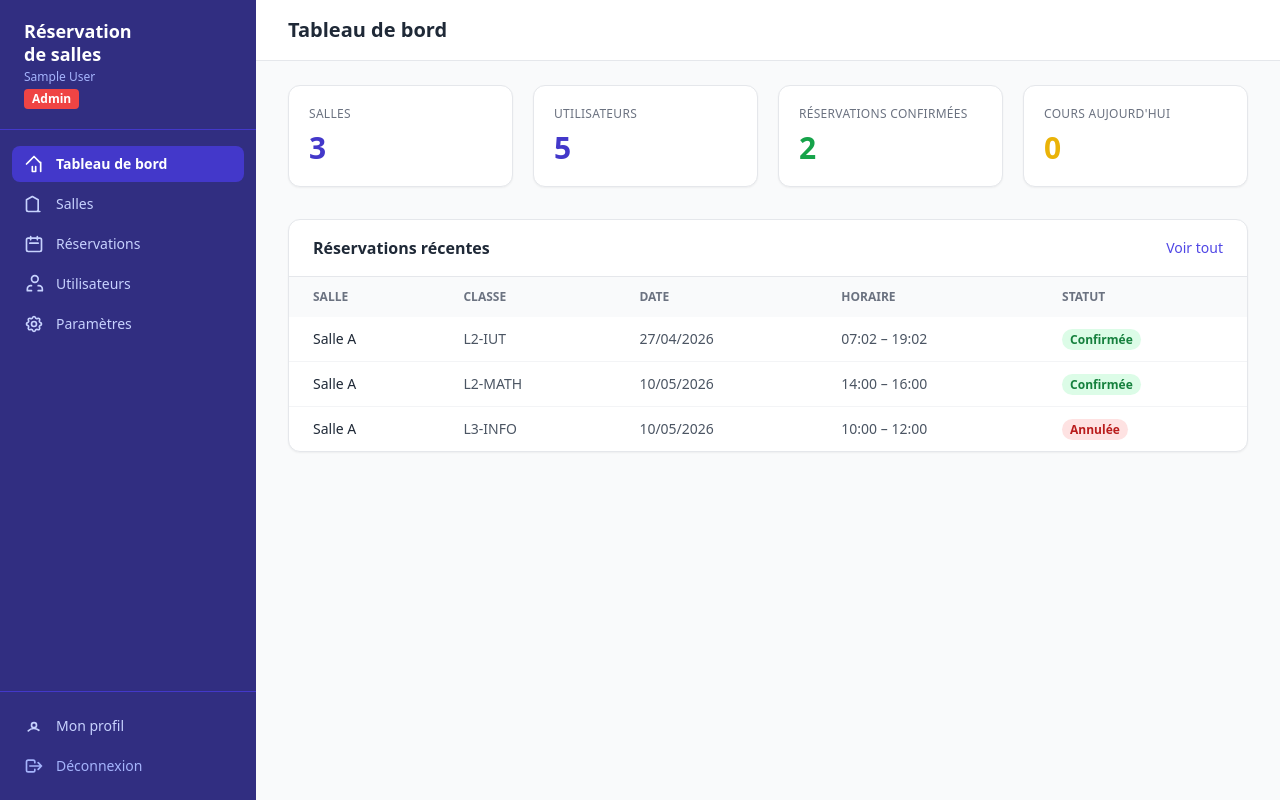
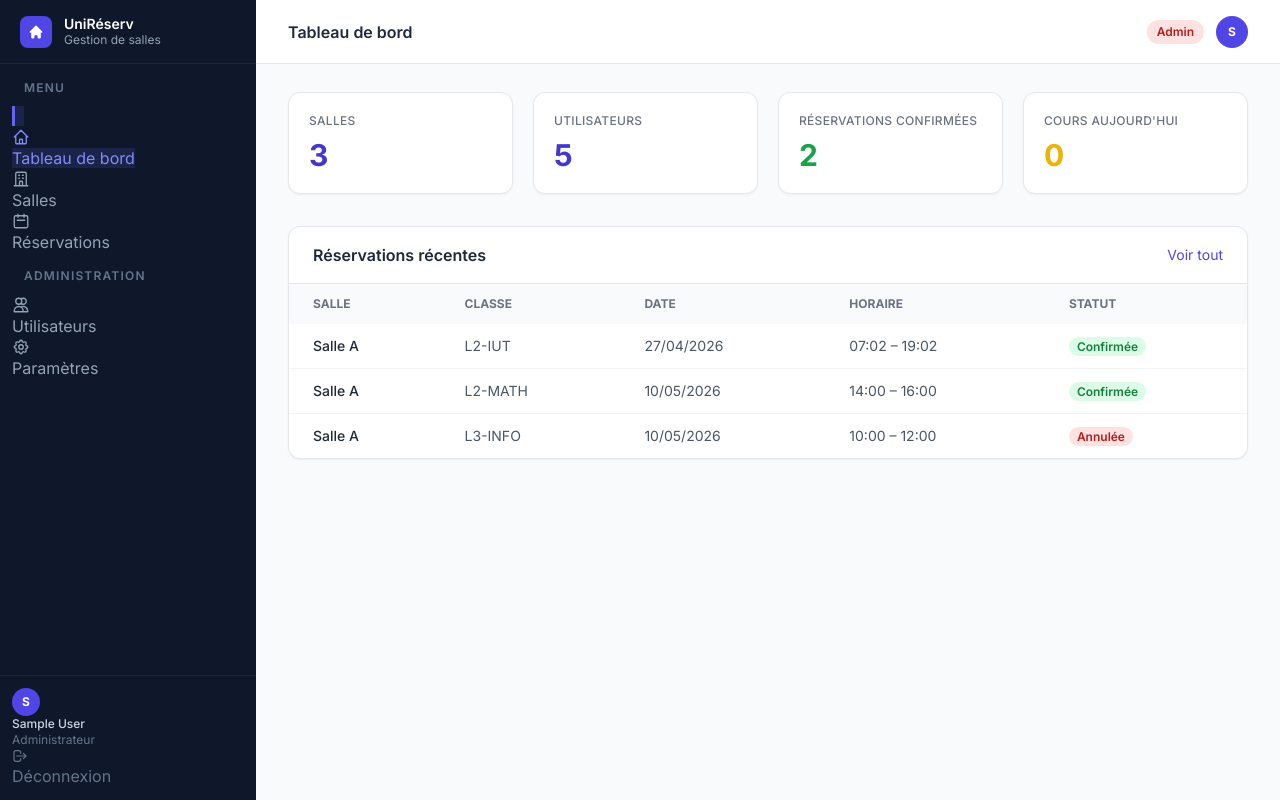
Before and after one commit to GodsonInvest/TP_Python_Projet_7_ANATO-HOVO, a Flask app: page /dashboard in a window 1280 px wide. Run offline with Flask 3, Linux system fonts and the light colour scheme; the visitor is signed in with stand-in values (Sample User, id 1); data comes from the database, SQL or seed files in the repository; both versions use the stored data as it was after the commit; some libraries are stand-ins or nearby versions.

Commit message:
mise à jour de l' UI

```diff
--- a/gestion de salle/templates/base.html
+++ b/gestion de salle/templates/base.html
@@ -1,131 +1,169 @@
 <!DOCTYPE html>
-<html lang="fr">
+<html lang="fr" class="h-full">
 <head>
   <meta charset="UTF-8" />
   <meta name="viewport" content="width=device-width, initial-scale=1.0" />
-  <title>{% block title %}Réservation de salles{% endblock %}</title>
+  <title>{% block title %}UniRéserv{% endblock %} — UniRéserv</title>
+  <link rel="preconnect" href="https://fonts.googleapis.com" />
+  <link rel="preconnect" href="https://fonts.gstatic.com" crossorigin />
+  <link href="https://fonts.googleapis.com/css2?family=Inter:wght@300;400;500;600;700&display=swap" rel="stylesheet" />
   <script src="https://cdn.tailwindcss.com"></script>
+  <script>
+    tailwind.config = {
+      theme: {
+        extend: {
+          fontFamily: { sans: ['Inter', 'sans-serif'] },
+        }
+      }
+    }
+  </script>
+  <style>
+    body { font-family: 'Inter', sans-serif; }
+    .nav-item { @apply flex items-center gap-3 px-3 py-2.5 rounded-lg text-sm font-medium transition-all duration-150; }
+    .nav-item-active { background: rgba(99,102,241,0.15); color: #818cf8; border-left: 3px solid #6366f1; padding-left: calc(0.75rem - 3px); }
+    .nav-item-inactive { color: #94a3b8; }
+    .nav-item-inactive:hover { background: rgba(255,255,255,0.05); color: #cbd5e1; }
+    .stat-card { transition: transform 0.15s ease, box-shadow 0.15s ease; }
+    .stat-card:hover { transform: translateY(-2px); box-shadow: 0 10px 25px -5px rgba(0,0,0,0.08); }
+    .btn-primary { @apply inline-flex items-center gap-2 bg-indigo-600 hover:bg-indigo-700 text-white text-sm font-semibold px-4 py-2.5 rounded-lg transition-all duration-150 shadow-sm; }
+    .btn-secondary { @apply inline-flex items-center gap-2 bg-white hover:bg-slate-50 text-slate-700 text-sm font-medium px-4 py-2.5 rounded-lg border border-slate-200 transition-all duration-150 shadow-sm; }
+    .btn-danger { @apply inline-flex items-center gap-2 bg-red-50 hover:bg-red-100 text-red-600 text-sm font-medium px-3 py-1.5 rounded-lg border border-red-200 transition-all duration-150; }
+    .input-field { @apply w-full rounded-lg border border-slate-300 bg-white px-3.5 py-2.5 text-sm text-slate-800 placeholder-slate-400 focus:outline-none focus:ring-2 focus:ring-indigo-500 focus:border-transparent transition-all duration-150; }
+    .card { @apply bg-white rounded-xl border border-slate-200 shadow-sm; }
+    tr.data-row:hover td { background-color: #f8fafc; }
+    @keyframes slideIn { from { opacity:0; transform:translateY(-8px); } to { opacity:1; transform:none; } }
+    .flash-msg { animation: slideIn 0.2s ease; }
+  </style>
 </head>
-<body class="bg-gray-50 min-h-screen flex">
+<body class="h-full bg-slate-50 flex" style="font-family:'Inter',sans-serif">
 
-  <!-- Sidebar -->
-  <aside class="w-64 bg-indigo-900 text-white flex flex-col min-h-screen fixed top-0 left-0">
-    <div class="px-6 py-5 border-b border-indigo-700">
-      <h1 class="text-lg font-bold leading-tight">Réservation<br>de salles</h1>
-      <p class="text-xs text-indigo-300 mt-1">{{ session.user_nom }}</p>
-      {% set role = session.user_role %}
-      {% if role == 'admin' %}
-        <span class="inline-block mt-1 px-2 py-0.5 rounded text-xs font-semibold bg-red-500">Admin</span>
-      {% elif role == 'responsable' %}
-        <span class="inline-block mt-1 px-2 py-0.5 rounded text-xs font-semibold bg-yellow-400 text-yellow-900">Responsable</span>
-      {% elif role == 'enseignant' %}
-        <span class="inline-block mt-1 px-2 py-0.5 rounded text-xs font-semibold bg-blue-400">Enseignant</span>
-      {% else %}
-        <span class="inline-block mt-1 px-2 py-0.5 rounded text-xs font-semibold bg-indigo-400">Étudiant</span>
-      {% endif %}
+  <!-- ── Sidebar ── -->
+  <aside class="w-64 bg-slate-900 flex flex-col fixed inset-y-0 left-0 z-30" style="background:linear-gradient(180deg,#0f172a 0%,#0f172a 100%)">
+
+    <!-- Logo -->
+    <div class="h-16 flex items-center gap-3 px-5 border-b border-white/5">
+      <div class="w-8 h-8 rounded-lg bg-indigo-600 flex items-center justify-center shrink-0">
+        <svg class="w-4 h-4 text-white" fill="currentColor" viewBox="0 0 20 20">
+          <path d="M10.707 2.293a1 1 0 00-1.414 0l-7 7a1 1 0 001.414 1.414L4 10.414V17a1 1 0 001 1h2a1 1 0 001-1v-2a1 1 0 011-1h2a1 1 0 011 1v2a1 1 0 001 1h2a1 1 0 001-1v-6.586l.293.293a1 1 0 001.414-1.414l-7-7z"/>
+        </svg>
+      </div>
+      <div>
+        <p class="text-white font-semibold text-sm leading-tight">UniRéserv</p>
+        <p class="text-slate-400 text-xs">Gestion de salles</p>
+      </div>
     </div>
 
-    <nav class="flex-1 px-3 py-4 space-y-1">
-      <a href="{{ url_for('dashboard') }}"
-         class="flex items-center gap-3 px-3 py-2 rounded-lg text-sm transition
-                {% if active == 'dashboard' %}bg-indigo-700 font-semibold{% else %}hover:bg-indigo-800 text-indigo-200{% endif %}">
-        <svg class="w-5 h-5" fill="none" stroke="currentColor" stroke-width="2" viewBox="0 0 24 24">
-          <path stroke-linecap="round" stroke-linejoin="round" d="M3 12l2-2m0 0l7-7 7 7m-9 5v6h4v-6m6 6V10"/>
+    <!-- Nav principale -->
+    <nav class="flex-1 px-3 py-4 space-y-0.5 overflow-y-auto">
+      <p class="text-slate-500 text-xs font-semibold uppercase tracking-widest px-3 mb-2">Menu</p>
+
+      <a href="{{ url_for('dashboard') }}" class="nav-item {% if active=='dashboard' %}nav-item-active{% else %}nav-item-inactive{% endif %}">
+        <svg class="w-4.5 h-4.5 shrink-0" style="width:18px;height:18px" fill="none" stroke="currentColor" stroke-width="1.75" viewBox="0 0 24 24">
+          <path stroke-linecap="round" stroke-linejoin="round" d="M3 12l2-2m0 0l7-7 7 7M5 10v10a1 1 0 001 1h3m10-11l2 2m-2-2v10a1 1 0 01-1 1h-3m-6 0a1 1 0 001-1v-4a1 1 0 011-1h2a1 1 0 011 1v4a1 1 0 001 1m-6 0h6"/>
         </svg>
         Tableau de bord
       </a>
 
-      <a href="{{ url_for('salles') }}"
-         class="flex items-center gap-3 px-3 py-2 rounded-lg text-sm transition
-                {% if active == 'salles' %}bg-indigo-700 font-semibold{% else %}hover:bg-indigo-800 text-indigo-200{% endif %}">
-        <svg class="w-5 h-5" fill="none" stroke="currentColor" stroke-width="2" viewBox="0 0 24 24">
-          <path stroke-linecap="round" stroke-linejoin="round" d="M19 21H5a2 2 0 01-2-2V7l7-4 7 4v12a2 2 0 01-2 2z"/>
+      <a href="{{ url_for('salles') }}" class="nav-item {% if active=='salles' %}nav-item-active{% else %}nav-item-inactive{% endif %}">
+        <svg style="width:18px;height:18px" fill="none" stroke="currentColor" stroke-width="1.75" viewBox="0 0 24 24">
+          <path stroke-linecap="round" stroke-linejoin="round" d="M19 21V5a2 2 0 00-2-2H7a2 2 0 00-2 2v16m14 0h2m-2 0h-5m-9 0H3m2 0h5M9 7h1m-1 4h1m4-4h1m-1 4h1m-5 10v-5a1 1 0 011-1h2a1 1 0 011 1v5m-4 0h4"/>
         </svg>
         Salles
       </a>
 
-      <a href="{{ url_for('reservations') }}"
-         class="flex items-center gap-3 px-3 py-2 rounded-lg text-sm transition
-                {% if active == 'reservations' %}bg-indigo-700 font-semibold{% else %}hover:bg-indigo-800 text-indigo-200{% endif %}">
-        <svg class="w-5 h-5" fill="none" stroke="currentColor" stroke-width="2" viewBox="0 0 24 24">
+      <a href="{{ url_for('reservations') }}" class="nav-item {% if active=='reservations' %}nav-item-active{% else %}nav-item-inactive{% endif %}">
+        <svg style="width:18px;height:18px" fill="none" stroke="currentColor" stroke-width="1.75" viewBox="0 0 24 24">
           <path stroke-linecap="round" stroke-linejoin="round" d="M8 7V3m8 4V3m-9 8h10M5 21h14a2 2 0 002-2V7a2 2 0 00-2-2H5a2 2 0 00-2 2v12a2 2 0 002 2z"/>
         </svg>
         Réservations
       </a>
 
       {% if session.user_role == 'admin' %}
-      <a href="{{ url_for('utilisateurs') }}"
-         class="flex items-center gap-3 px-3 py-2 rounded-lg text-sm transition
-                {% if active == 'utilisateurs' %}bg-indigo-700 font-semibold{% else %}hover:bg-indigo-800 text-indigo-200{% endif %}">
-        <svg class="w-5 h-5" fill="none" stroke="currentColor" stroke-width="2" viewBox="0 0 24 24">
-          <path stroke-linecap="round" stroke-linejoin="round" d="M17 20h5v-2a4 4 0 00-4-4h-1M9 20H4v-2a4 4 0 014-4h1m4-4a4 4 0 100-8 4 4 0 000 8z"/>
+      <div class="pt-3 pb-1">
+        <p class="text-slate-500 text-xs font-semibold uppercase tracking-widest px-3 mb-2">Administration</p>
+      </div>
+      <a href="{{ url_for('utilisateurs') }}" class="nav-item {% if active=='utilisateurs' %}nav-item-active{% else %}nav-item-inactive{% endif %}">
+        <svg style="width:18px;height:18px" fill="none" stroke="currentColor" stroke-width="1.75" viewBox="0 0 24 24">
+          <path stroke-linecap="round" stroke-linejoin="round" d="M12 4.354a4 4 0 110 5.292M15 21H3v-1a6 6 0 0112 0v1zm0 0h6v-1a6 6 0 00-9-5.197M13 7a4 4 0 11-8 0 4 4 0 018 0z"/>
         </svg>
         Utilisateurs
       </a>
-
-      <a href="{{ url_for('parametres') }}"
-         class="flex items-center gap-3 px-3 py-2 rounded-lg text-sm transition
-                {% if active == 'parametres' %}bg-indigo-700 font-semibold{% else %}hover:bg-indigo-800 text-indigo-200{% endif %}">
-        <svg class="w-5 h-5" fill="none" stroke="currentColor" stroke-width="2" viewBox="0 0 24 24">
-          <path stroke-linecap="round" stroke-linejoin="round" d="M10.325 4.317c.426-1.756 2.924-1.756 3.35 0a1.724 1.724 0 002.573 1.066c1.543-.94 3.31.826 2.37 2.37a1.724 1.724 0 001.065 2.572c1.756.426 1.756 2.924 0 3.35a1.724 1.724 0 00-1.066 2.573c.94 1.543-.826 3.31-2.37 2.37a1.724 1.724 0 00-2.572 1.065c-.426 1.756-2.924 1.756-3.35 0a1.724 1.724 0 00-2.573-1.066c-1.543.94-3.31-.826-2.37-2.37a1.724 1.724 0 00-1.065-2.572c-1.756-.426-1.756-2.924 0-3.35a1.724 1.724 0 001.066-2.573c-.94-1.543.826-3.31 2.37-2.37.996.608 2.296.07 2.572-1.065z"/>
-          <path stroke-linecap="round" stroke-linejoin="round" d="M15 12a3 3 0 11-6 0 3 3 0 016 0z"/>
+      <a href="{{ url_for('parametres') }}" class="nav-item {% if active=='parametres' %}nav-item-active{% else %}nav-item-inactive{% endif %}">
+        <svg style="width:18px;height:18px" fill="none" stroke="currentColor" stroke-width="1.75" viewBox="0 0 24 24">
+          <path stroke-linecap="round" stroke-linejoin="round" d="M10.325 4.317c.426-1.756 2.924-1.756 3.35 0a1.724 1.724 0 002.573 1.066c1.543-.94 3.31.826 2.37 2.37a1.724 1.724 0 001.065 2.572c1.756.426 1.756 2.924 0 3.35a1.724 1.724 0 00-1.066 2.573c.94 1.543-.826 3.31-2.37 2.37a1.724 1.724 0 00-2.572 1.065c-.426 1.756-2.924 1.756-3.35 0a1.724 1.724 0 00-2.573-1.066c-1.543.94-3.31-.826-2.37-2.37a1.724 1.724 0 00-1.065-2.572c-1.756-.426-1.756-2.924 0-3.35a1.724 1.724 0 001.066-2.573c-.94-1.543.826-3.31 2.37-2.37.996.608 2.296.07 2.572-1.065z"/><path stroke-linecap="round" stroke-linejoin="round" d="M15 12a3 3 0 11-6 0 3 3 0 016 0z"/>
         </svg>
         Paramètres
       </a>
       {% endif %}
     </nav>
 
-    <div class="px-3 py-4 border-t border-indigo-700 space-y-1">
-      <a href="{{ url_for('profil') }}"
-         class="flex items-center gap-3 px-3 py-2 rounded-lg text-sm transition
-                {% if active == 'profil' %}bg-indigo-700 font-semibold{% else %}hover:bg-indigo-800 text-indigo-200{% endif %}">
-        <svg class="w-5 h-5" fill="none" stroke="currentColor" stroke-width="2" viewBox="0 0 24 24">
-          <path stroke-linecap="round" stroke-linejoin="round" d="M5.121 17.804A8.966 8.966 0 0112 15c2.21 0 4.234.8 5.879 2.118M15 11a3 3 0 11-6 0 3 3 0 016 0z"/>
-        </svg>
-        Mon profil
+    <!-- User card bas -->
+    <div class="border-t border-white/5 p-3 space-y-0.5">
+      <a href="{{ url_for('profil') }}" class="nav-item {% if active=='profil' %}nav-item-active{% else %}nav-item-inactive{% endif %} !py-2">
+        <div class="w-7 h-7 rounded-full bg-indigo-600 flex items-center justify-center text-white text-xs font-bold shrink-0">
+          {{ session.user_nom[0].upper() if session.user_nom else '?' }}
+        </div>
+        <div class="flex-1 min-w-0">
+          <p class="text-slate-300 text-xs font-medium truncate">{{ session.user_nom }}</p>
+          <p class="text-slate-500 text-xs truncate">
+            {% if session.user_role == 'admin' %}Administrateur
+            {% elif session.user_role == 'responsable' %}Responsable
+            {% elif session.user_role == 'enseignant' %}Enseignant
+            {% else %}Étudiant{% endif %}
+          </p>
+        </div>
       </a>
-      <a href="{{ url_for('logout') }}"
-         class="flex items-center gap-3 px-3 py-2 rounded-lg text-sm text-indigo-300 hover:bg-indigo-800 transition">
-        <svg class="w-5 h-5" fill="none" stroke="currentColor" stroke-width="2" viewBox="0 0 24 24">
-          <path stroke-linecap="round" stroke-linejoin="round" d="M17 16l4-4m0 0l-4-4m4 4H7m6 4v1a2 2 0 01-2 2H5a2 2 0 01-2-2V7a2 2 0 012-2h6a2 2 0 012 2v1"/>
+      <a href="{{ url_for('logout') }}" class="nav-item nav-item-inactive !text-slate-500 hover:!text-red-400">
+        <svg style="width:16px;height:16px" fill="none" stroke="currentColor" stroke-width="1.75" viewBox="0 0 24 24">
+          <path stroke-linecap="round" stroke-linejoin="round" d="M17 16l4-4m0 0l-4-4m4 4H7m6 4v1a3 3 0 01-3 3H6a3 3 0 01-3-3V7a3 3 0 013-3h4a3 3 0 013 3v1"/>
         </svg>
         Déconnexion
       </a>
     </div>
   </aside>
 
-  <!-- Main content -->
-  <div class="ml-64 flex-1 flex flex-col">
-    <header class="bg-white border-b px-8 py-4">
-      <h2 class="text-xl font-semibold text-gray-800">{% block heading %}{% endblock %}</h2>
+  <!-- ── Contenu principal ── -->
+  <div class="ml-64 flex-1 flex flex-col min-h-screen">
+
+    <!-- Top bar -->
+    <header class="h-16 bg-white border-b border-slate-200 flex items-center justify-between px-8 sticky top-0 z-20">
+      <h1 class="text-slate-800 font-semibold text-base">{% block heading %}{% endblock %}</h1>
+      <div class="flex items-center gap-3">
+        <!-- Badge rôle -->
+        {% set role = session.user_role %}
+        {% if role == 'admin' %}
+          <span class="px-2.5 py-1 rounded-full text-xs font-semibold bg-red-100 text-red-700">Admin</span>
+        {% elif role == 'responsable' %}
+          <span class="px-2.5 py-1 rounded-full text-xs font-semibold bg-amber-100 text-amber-700">Responsable</span>
+        {% elif role == 'enseignant' %}
+          <span class="px-2.5 py-1 rounded-full text-xs font-semibold bg-blue-100 text-blue-700">Enseignant</span>
+        {% else %}
+          <span class="px-2.5 py-1 rounded-full text-xs font-semibold bg-indigo-100 text-indigo-700">Étudiant</span>
+        {% endif %}
+        <a href="{{ url_for('profil') }}" class="w-8 h-8 rounded-full bg-indigo-600 flex items-center justify-center text-white text-xs font-bold hover:bg-indigo-700 transition">
+          {{ session.user_nom[0].upper() if session.user_nom else '?' }}
+        </a>
+      </div>
     </header>
 
-    <main class="flex-1 px-8 py-6">
+    <!-- Zone principale -->
+    <main class="flex-1 px-8 py-7">
       <!-- Flash messages -->
       {% with messages = get_flashed_messages(with_categories=true) %}
         {% for category, message in messages %}
-          {% if category == 'success' %}
-            <div class="mb-4 flex items-center gap-3 rounded-lg border border-green-300 bg-green-50 px-4 py-3 text-green-800 text-sm">
-              <svg class="w-5 h-5 text-green-500 shrink-0" fill="currentColor" viewBox="0 0 20 20">
-                <path fill-rule="evenodd" d="M10 18a8 8 0 100-16 8 8 0 000 16zm3.707-9.293a1 1 0 00-1.414-1.414L9 10.586 7.707 9.293a1 1 0 00-1.414 1.414l2 2a1 1 0 001.414 0l4-4z" clip-rule="evenodd"/>
-              </svg>
-              {{ message }}
-            </div>
-          {% elif category == 'warning' %}
-            <div class="mb-4 flex items-center gap-3 rounded-lg border border-yellow-300 bg-yellow-50 px-4 py-3 text-yellow-800 text-sm">
-              <svg class="w-5 h-5 text-yellow-500 shrink-0" fill="currentColor" viewBox="0 0 20 20">
-                <path fill-rule="evenodd" d="M8.257 3.099c.765-1.36 2.722-1.36 3.486 0l5.58 9.92c.75 1.334-.213 2.98-1.742 2.98H4.42c-1.53 0-2.493-1.646-1.743-2.98l5.58-9.92zM11 13a1 1 0 11-2 0 1 1 0 012 0zm-1-8a1 1 0 00-1 1v3a1 1 0 002 0V6a1 1 0 00-1-1z" clip-rule="evenodd"/>
-              </svg>
-              {{ message }}
-            </div>
-          {% else %}
-            <div class="mb-4 flex items-center gap-3 rounded-lg border border-red-300 bg-red-50 px-4 py-3 text-red-800 text-sm">
-              <svg class="w-5 h-5 text-red-500 shrink-0" fill="currentColor" viewBox="0 0 20 20">
-                <path fill-rule="evenodd" d="M18 10a8 8 0 11-16 0 8 8 0 0116 0zm-7 4a1 1 0 11-2 0 1 1 0 012 0zm-1-9a1 1 0 00-1 1v4a1 1 0 102 0V6a1 1 0 00-1-1z" clip-rule="evenodd"/>
-              </svg>
-              {{ message }}
-            </div>
-          {% endif %}
+          <div class="flash-msg mb-5 flex items-start gap-3 rounded-xl px-4 py-3.5 text-sm border
+            {% if category == 'success' %}bg-emerald-50 border-emerald-200 text-emerald-800
+            {% elif category == 'warning' %}bg-amber-50 border-amber-200 text-amber-800
+            {% else %}bg-red-50 border-red-200 text-red-800{% endif %}">
+            {% if category == 'success' %}
+              <svg class="w-5 h-5 mt-0.5 shrink-0 text-emerald-500" fill="currentColor" viewBox="0 0 20 20"><path fill-rule="evenodd" d="M10 18a8 8 0 100-16 8 8 0 000 16zm3.707-9.293a1 1 0 00-1.414-1.414L9 10.586 7.707 9.293a1 1 0 00-1.414 1.414l2 2a1 1 0 001.414 0l4-4z" clip-rule="evenodd"/></svg>
+            {% elif category == 'warning' %}
+              <svg class="w-5 h-5 mt-0.5 shrink-0 text-amber-500" fill="currentColor" viewBox="0 0 20 20"><path fill-rule="evenodd" d="M8.257 3.099c.765-1.36 2.722-1.36 3.486 0l5.58 9.92c.75 1.334-.213 2.98-1.742 2.98H4.42c-1.53 0-2.493-1.646-1.743-2.98l5.58-9.92zM11 13a1 1 0 11-2 0 1 1 0 012 0zm-1-8a1 1 0 00-1 1v3a1 1 0 002 0V6a1 1 0 00-1-1z" clip-rule="evenodd"/></svg>
+            {% else %}
+              <svg class="w-5 h-5 mt-0.5 shrink-0 text-red-500" fill="currentColor" viewBox="0 0 20 20"><path fill-rule="evenodd" d="M18 10a8 8 0 11-16 0 8 8 0 0116 0zm-7 4a1 1 0 11-2 0 1 1 0 012 0zm-1-9a1 1 0 00-1 1v4a1 1 0 102 0V6a1 1 0 00-1-1z" clip-rule="evenodd"/></svg>
+            {% endif %}
+            <span>{{ message }}</span>
+          </div>
         {% endfor %}
       {% endwith %}
 
```
Also changed, not shown: gestion de salle/data/reservation_salles.db.
